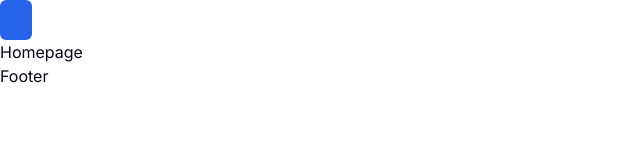
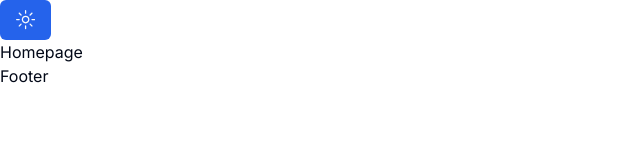
Before and after one commit to amirhoseinmt/nextjs-portfolio, a Next.js app: page / in a window 1280 px wide. Shown: the top 160 px of the page, without its empty margins (0-640 px from the left). Built offline with nearby package versions, Linux system fonts and the light colour scheme.

Commit message:
theme toggler

```diff
--- a/components/ThemeToggler.jsx
+++ b/components/ThemeToggler.jsx
@@ -9,8 +9,8 @@
   return (
     <div>
       <Button onClick={() => setTheme(theme === "dark" ? "light" : "dark")}>
-        {/* <SunIcon className="h-[1.2rem] w-[1.2rem] rotate-0 scale-100 transition-all dark:-rotate-90 dark:scale-0" />
-        <MoonIcon className="absolute h-[1.2rem] w-[1.2rem] rotate-90 scale-0 transition-all dark:rotate-0 dark:scale-100" /> */}
+        <SunIcon className="h-[1.2rem] w-[1.2rem] rotate-0 scale-100 transition-all dark:-rotate-90 dark:scale-0" />
+        <MoonIcon className="absolute h-[1.2rem] w-[1.2rem] rotate-90 scale-0 transition-all dark:rotate-0 dark:scale-100" />
       </Button>
     </div>
   );
```
